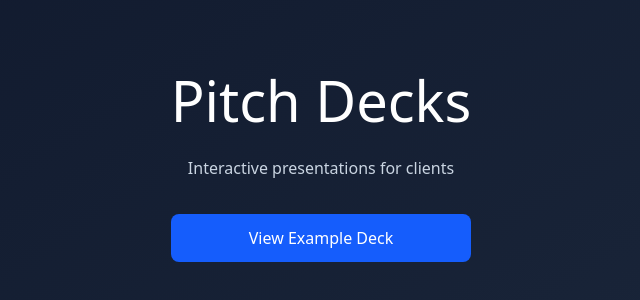
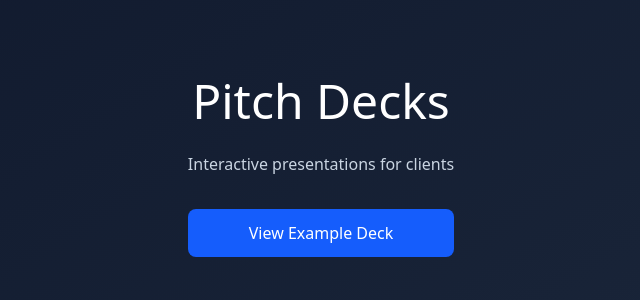
Before and after one commit to jduncan017/digitalnova-slide-decks, a Next.js app: page / in a window 1280 px wide. Shown: the part 234-534 px from the top of the page, without its empty margins (319-959 px from the left). Built offline with nearby package versions, Linux system fonts and the light colour scheme.

Commit message:
create theming plan

```diff
--- a/src/styles/globals.css
+++ b/src/styles/globals.css
@@ -10,13 +10,13 @@
 
 /* Typography System - Base Styles */
 h1 {
-  font-size: 3.5rem; /* 64px */
+  font-size: 3rem; /* 64px */
   line-height: 1.1;
   font-weight: 300;
 }
 
 h2 {
-  font-size: 2.75rem; /* 60px */
+  font-size: 2.5rem; /* 60px */
   line-height: 1.1;
   font-weight: 700;
 }
```
Also changed, not shown: 1 other file (tests, documents, lock files or other folders).
